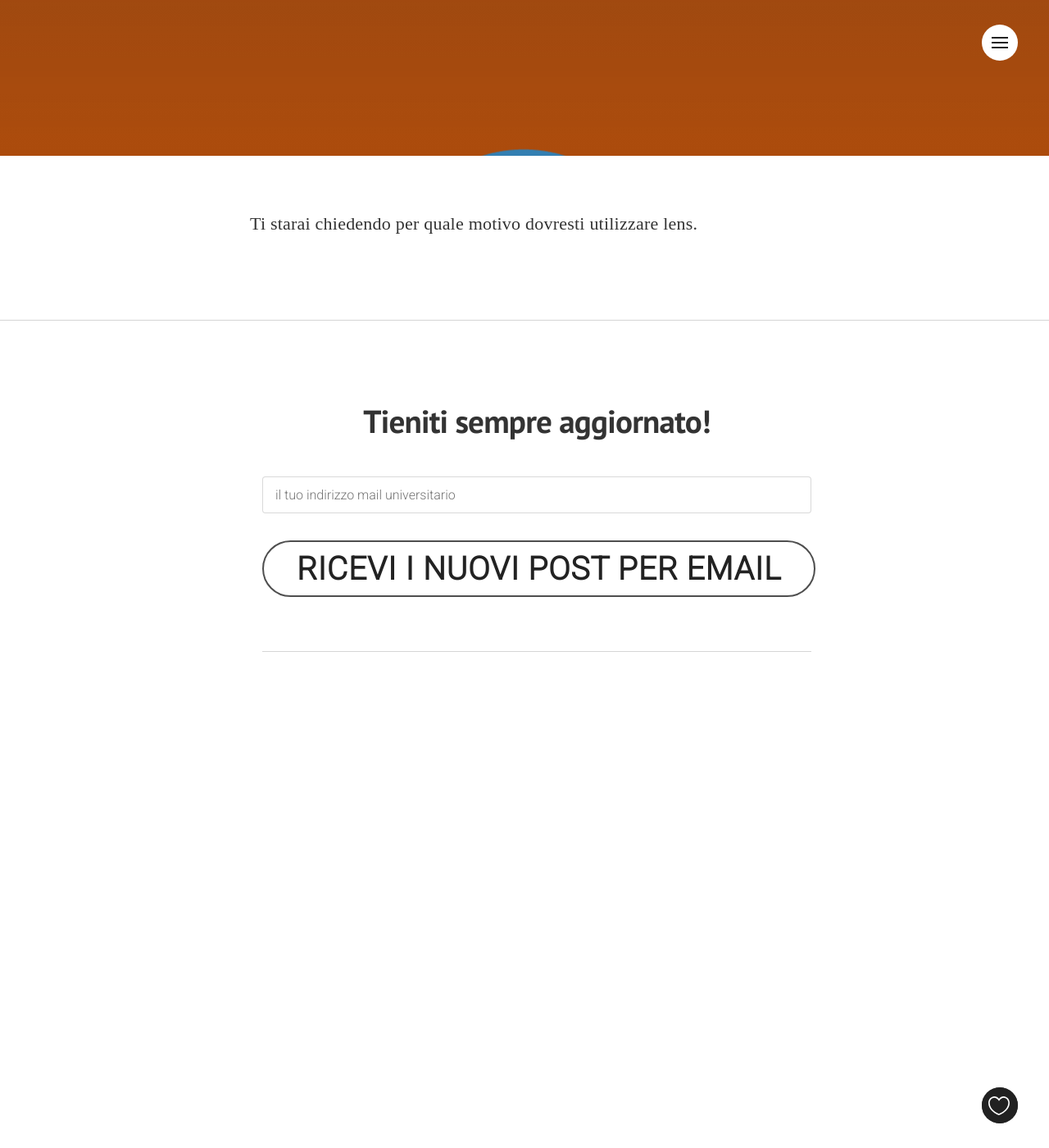
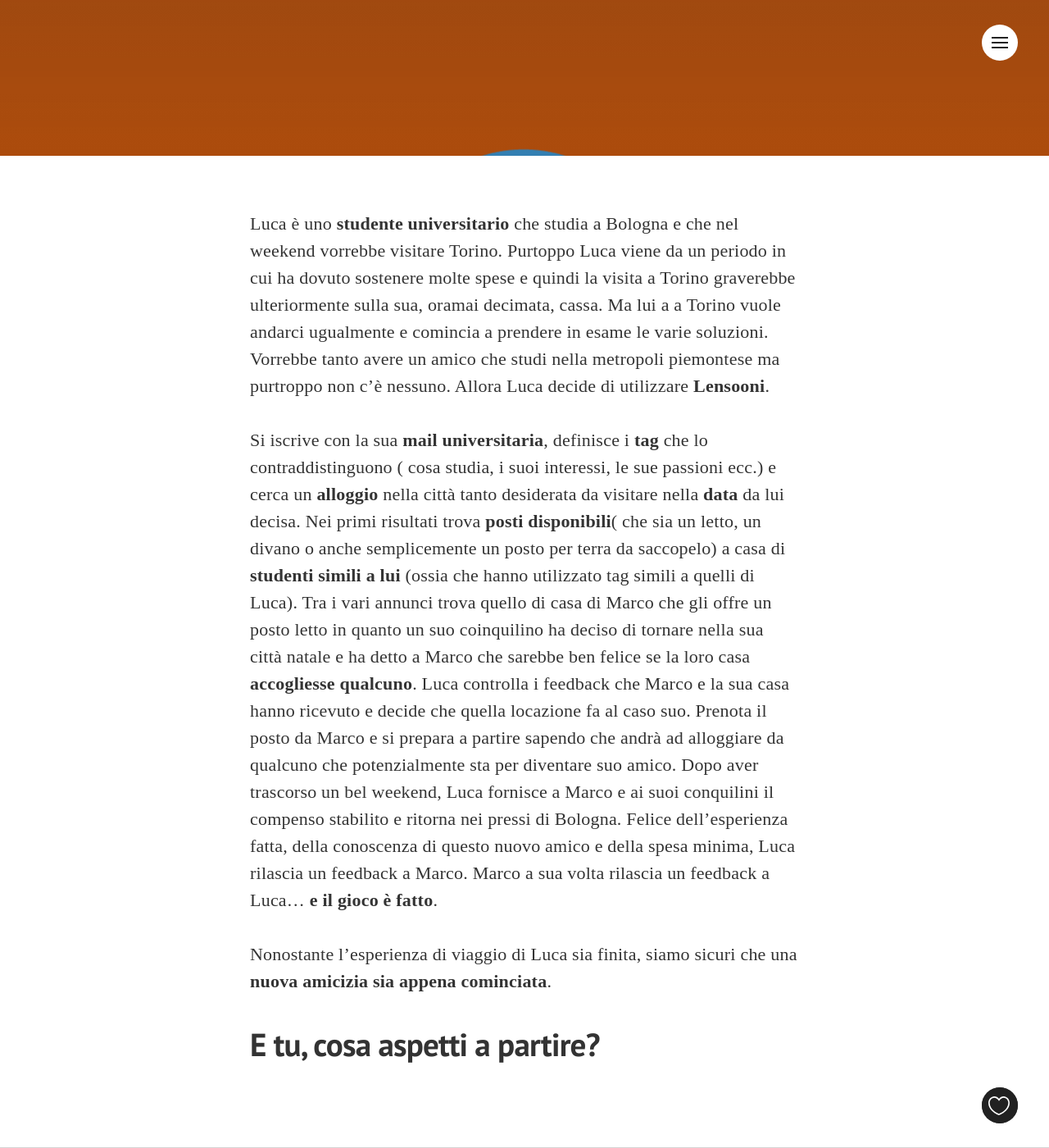
Before and after one commit to Giachelli/blog, a Jekyll site: the page built from _posts/2017-08-17-5-motivi-per-viaggiare-con-Lensooni.markdown, in a window 1280 px wide and 1400 px high, scrolled down 437 px. Shown: the whole window at 82% size. Built offline with Jekyll 4.4.1, drawn with Linux system fonts in a browser that asks for light colours; nearby versions of some CDN libraries; some web fonts are replaced; Markdown is read by kramdown in place of the engine named in the settings; comment, search, counter and statistics services are not loaded; some of the changed text lies outside the part shown.

Commit message:
Update 2017-08-17-5-motivi-per-viaggiare-con-Lensooni.markdown

```diff
--- a/_posts/2017-08-17-5-motivi-per-viaggiare-con-Lensooni.markdown
+++ b/_posts/2017-08-17-5-motivi-per-viaggiare-con-Lensooni.markdown
@@ -1,7 +1,7 @@
 ---
 layout: post
-title:  "5 motivi per viaggiare con Lensooni"
-date:   2017-08-17 12.34.00
+title:  "La filosofia di Lensooni"
+date:   2017-08-21 18.00.00
 last_modified_at:  2017-08-17 12:33:00
 excerpt: "Ti starai chiedendo per quale motivo dovresti utilizzare Lensooni anziché un altro servizio di alloggio..."
 categories: business
@@ -14,4 +14,14 @@ bgGradientOpacity: lighter
 syntaxHighlighter: no
 ---
 
-Ti starai chiedendo per quale motivo dovresti utilizzare lens.
+
+Luca è uno **studente universitario** che studia a Bologna e che nel weekend vorrebbe visitare Torino. Purtoppo Luca viene da un periodo in cui ha dovuto sostenere molte spese e quindi la visita a Torino graverebbe ulteriormente sulla sua, oramai decimata, cassa. Ma lui a a Torino vuole andarci ugualmente e comincia a prendere in esame le varie soluzioni. Vorrebbe tanto avere un amico che studi nella metropoli piemontese ma purtroppo non c'è nessuno. Allora Luca decide di utilizzare **Lensooni**.
+
+
+Si iscrive con la sua **mail universitaria**, definisce i **tag** che lo contraddistinguono ( cosa studia, i suoi interessi, le sue passioni ecc.) e cerca un **alloggio** nella città tanto desiderata da visitare nella **data** da lui decisa. Nei primi risultati trova **posti disponibili**( che sia un letto, un divano o anche semplicemente un posto per terra da saccopelo) a casa di **studenti simili a lui** (ossia che hanno utilizzato tag simili a quelli di Luca).
+Tra i vari annunci trova quello di casa di Marco che gli offre un posto letto in quanto un suo coinquilino ha deciso di tornare nella sua città natale e ha detto a Marco che sarebbe ben felice se la loro casa **accogliesse qualcuno**. Luca controlla i feedback che Marco e la sua casa hanno ricevuto e decide che quella locazione fa al caso suo. Prenota il posto da Marco e si prepara a partire sapendo che andrà ad alloggiare da qualcuno che potenzialmente sta per diventare suo amico. Dopo aver trascorso un bel weekend, Luca fornisce a Marco e ai suoi conquilini il compenso stabilito e ritorna nei pressi di Bologna. Felice dell'esperienza fatta, della conoscenza di questo nuovo amico e della spesa minima, Luca rilascia un feedback a Marco. Marco a sua volta rilascia un feedback a Luca... **e il gioco è fatto**.
+
+
+Nonostante l'esperienza di viaggio di Luca sia finita, siamo sicuri che una **nuova amicizia sia appena cominciata**.
+
+### E tu, cosa aspetti a partire?
```
